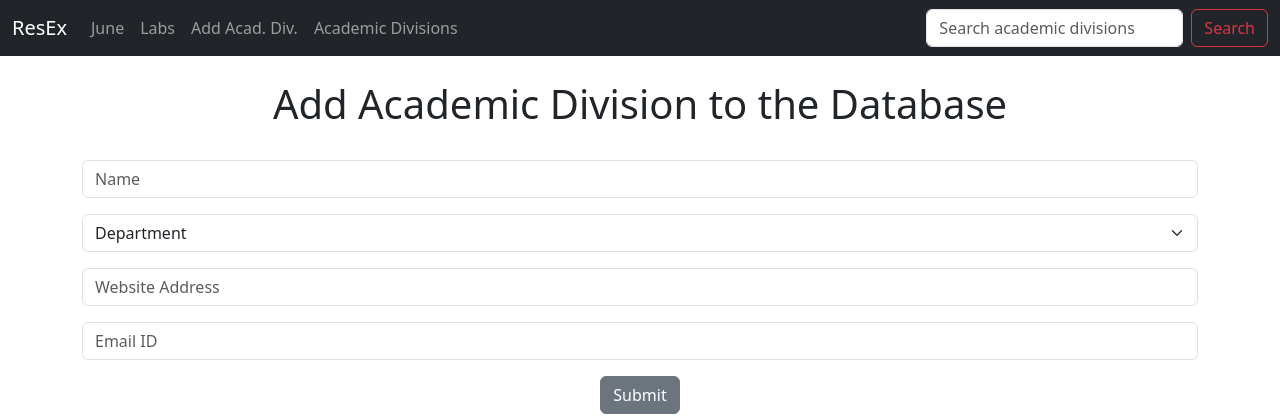
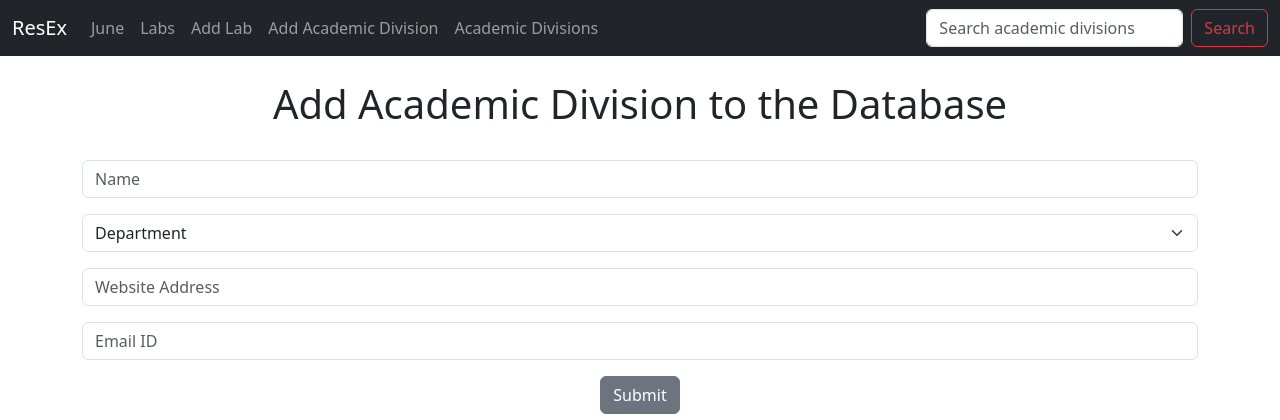
Before and after one commit to AnimeshN/resex-django, a Django app: page /add_acad_div in a window 1280 px wide. Shown: the top 420 px of the page. Run offline with Django 4.2, Linux system fonts and the light colour scheme.

Commit message:
Added add lab functionality

```diff
--- a/resex/labs/admin.py
+++ b/resex/labs/admin.py
@@ -16,7 +16,7 @@ class Academic_DivisionAdmin(admin.ModelAdmin):
 
 @admin.register(Lab)
 class LabAdmin(admin.ModelAdmin):
-	fields = (('name','academic_division'), ('contact', 'email_address'),('poc_manager','web'),'description', 'faculty', 'associated_users','address')
+	fields = (('name','academic_division'), ('contact', 'email_address'),('poc_manager','web'),'description', 'research_equipment', 'faculty', 'associated_users','address')
 	list_display = ('name', 'academic_division', 'web', 'contact', 'poc_manager')
 	list_filter = ('academic_division','poc_manager')
 	ordering = ('name',)
--- a/resex/labs/forms.py
+++ b/resex/labs/forms.py
@@ -1,8 +1,9 @@
 from django import forms
 from django.forms import ModelForm
-from .models import Academic_Division
+from .models import Academic_Division, Lab
 
 #Create a Academic Division Form
+
 class Academic_Division_Form(ModelForm):
 	class Meta:
 		model = Academic_Division
@@ -21,3 +22,36 @@ class Academic_Division_Form(ModelForm):
 			'web': forms.URLInput(attrs={'class':'form-control', 'placeholder':'Website Address'}),
 			'email': forms.EmailInput(attrs={'class':'form-control', 'placeholder':'Email ID'}),
 		}
+
+class Lab_Form(ModelForm):
+	class Meta:
+		model = Lab
+		# fields = "__all__"
+		fields = ('name','academic_division','faculty', 'contact','web', 'email_address', 'associated_users', 'address', 'poc_manager', 'description','research_equipment')
+		labels = {
+			'name': '',
+			'academic_division': 'Academic Division',
+			'faculty': '',
+			'contact': '',
+			'web': '',
+			'email_address': '',
+			'associated_users':'Associated Users',
+			'address': '',
+			'poc_manager': 'PoC Manager',
+			'description': '',
+			'research_equipment': '',
+		}
+
+		widgets = {
+			'name': forms.TextInput(attrs={'class':'form-control', 'placeholder':'Name'}),
+			'academic_division': forms.Select(attrs={'class':'form-select', 'placeholder':'Academic Division'}),
+			'faculty': forms.TextInput(attrs={'class':'form-control', 'placeholder':'Associated Faculty'}),
+			'contact': forms.TextInput(attrs={'class':'form-control', 'placeholder':'Contact'}),
+			'web': forms.URLInput(attrs={'class':'form-control', 'placeholder':'Website Address'}),
+			'email_address': forms.EmailInput(attrs={'class':'form-control', 'placeholder':'Email ID'}),
+			'associated_users': forms.SelectMultiple(attrs={'class':'form-select', 'placeholder':'associated_users'}),
+			'address': forms.TextInput(attrs={'class':'form-control', 'placeholder':'Address'}),
+			'poc_manager': forms.Select(attrs={'class':'form-select', 'placeholder':'PoC manager'}),
+			'description': forms.Textarea(attrs={'class':'form-control', 'placeholder':'Description'}),
+			'research_equipment': forms.Textarea(attrs={'class':'form-control', 'placeholder':'Research Equipment'}),
+		}
--- a/resex/labs/models.py
+++ b/resex/labs/models.py
@@ -28,13 +28,14 @@ class ResExUser(models.Model):
 		return self.first_name + ' ' + self.last_name
 
 
-class 	Lab(models.Model):
+class Lab(models.Model):
 	name = models.CharField('Lab Name', max_length=256)
 	academic_division = models.ForeignKey(Academic_Division, blank=True, null=True, on_delete=models.SET_NULL)
 	faculty = models.CharField('Faculty associated', blank=True, max_length=256)
 	contact = models.CharField('Contact number', max_length=256, blank=True)
 	#photo = models.ImageField()
 	description = models.TextField(blank=True)
+	research_equipment = models.TextField(blank=True)
 	web = models.URLField('Website address', blank=True)
 	email_address = models.EmailField('Email Address', max_length=128, blank=True)
 	associated_users = models.ManyToManyField(ResExUser, blank=True)
--- a/resex/labs/templates/labs/lab.html
+++ b/resex/labs/templates/labs/lab.html
@@ -11,10 +11,11 @@
     <p class="card-text">
 
 		<strong>Associated Faculty:</strong> {{ lab.faculty }}<br>
-		<strong>Description:</strong> {{ lab.description }}<br>
-		<strong>Website:</strong> {{ lab.web }}<br>
+		<!-- <strong>Website:</strong> {{ lab.web }}<br> -->
 		<strong>Contact:</strong> {{ lab.contact }}<br>
 		<strong>Email:</strong> <a href="mailto:{{ lab.email_address }}">{{ lab.email_address }}</a><br>
+		<strong>Description:</strong> {{ lab.description }}<br>
+		<strong>Research Equipment:</strong> {{ lab.research_equipment }}<br>
 		<strong>People:</strong>
 		{% for user in lab.associated_users.all %}
 		<br>{{ user }}
--- a/resex/labs/templates/labs/navbar.html
+++ b/resex/labs/templates/labs/navbar.html
@@ -16,7 +16,11 @@
         </li>
 
         <li class="nav-item">
-          <a class="nav-link" href="{% url 'add-acad-div' %}">Add Acad. Div.</a>
+          <a class="nav-link" href="{% url 'add-lab' %}">Add Lab</a>
+        </li>
+
+        <li class="nav-item">
+          <a class="nav-link" href="{% url 'add-acad-div' %}">Add Academic Division</a>
         </li>
 
         <li class="nav-item">
--- a/resex/labs/urls.py
+++ b/resex/labs/urls.py
@@ -12,4 +12,5 @@ urlpatterns = [
     path('show_acad_div/<acad_div_id>', views.show_acad_div, name='show-acad-div'),
     path('search_acad_divs',views.search_acad_divs, name="search-acad-divs"),
     path('update_acad_div/<acad_div_id>', views.update_acad_div, name='update-acad-div'),
+    path('add_lab',views.add_lab, name="add-lab"),
 ]
--- a/resex/labs/views.py
+++ b/resex/labs/views.py
@@ -3,11 +3,26 @@ import calendar
 from calendar import HTMLCalendar
 from datetime import datetime
 from .models import Lab, Academic_Division
-from .forms import Academic_Division_Form
+from .forms import Academic_Division_Form, Lab_Form
 from django.http import HttpResponseRedirect
 
 
 # Create your views here.
+
+
+def add_lab(request):
+	submitted = False
+	if request.method == "POST":
+		form = Lab_Form(request.POST)
+		if form.is_valid():
+			form.save()
+			return HttpResponseRedirect('/add_lab?submitted=True')
+	else:
+		form = Lab_Form
+		if 'submitted' in request.GET:
+			submitted = True
+
+	return render(request, 'labs/add_lab.html', {'form':form, 'submitted':submitted})
 
 def update_acad_div(request, acad_div_id):
 	acad_div = Academic_Division.objects.get(pk=acad_div_id)
```
Also changed, not shown: resex/labs/templates/labs/add_lab.html (added, +21 -0 lines), resex/db.sqlite3, resex/labs/migrations/0011_lab_research_equipment.py (added).
